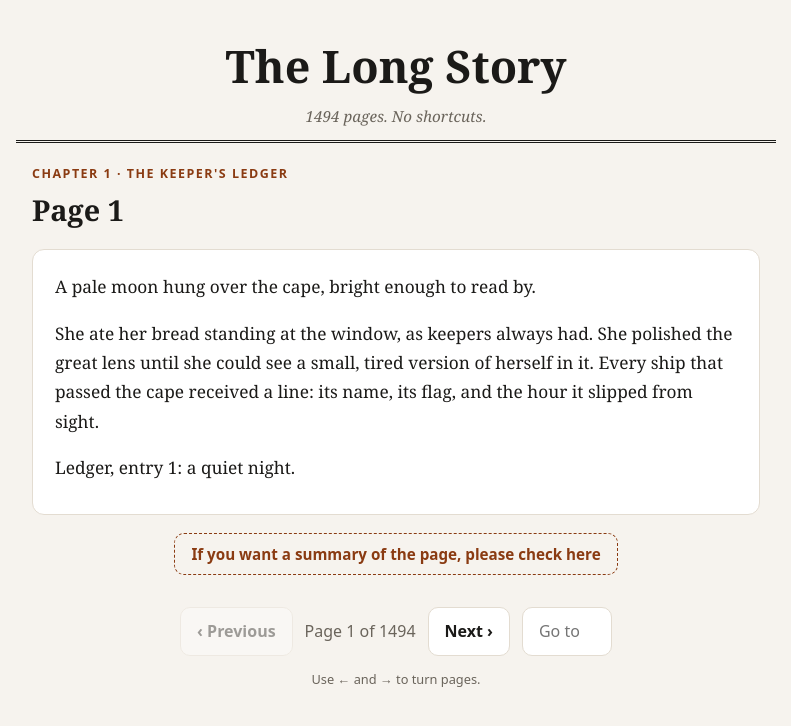
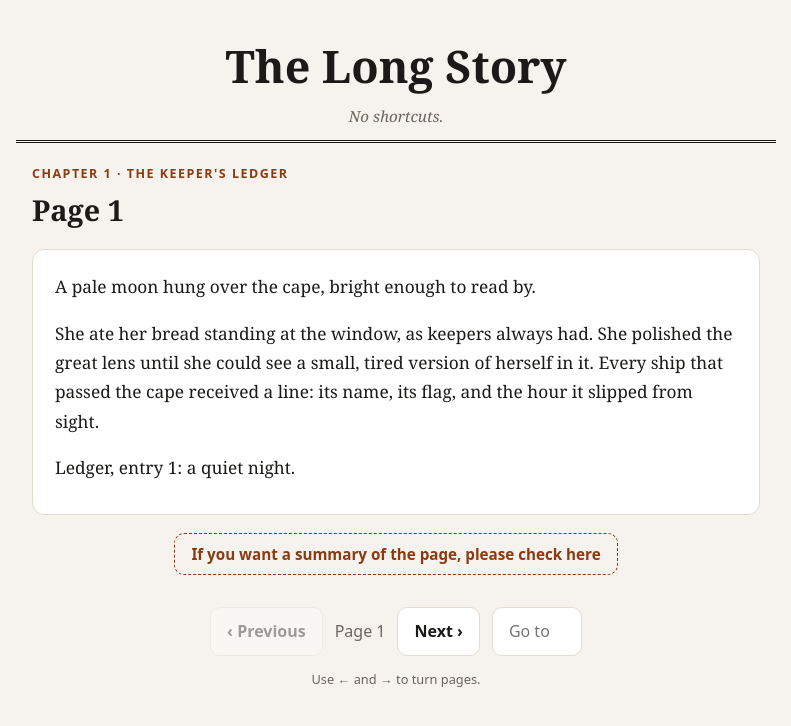
Before and after one commit to danna-netizen/news, a plain HTML site: page index.html in a window 1280 px wide. Shown: the whole page, without its empty margins (244-1035 px from the left). Drawn offline with Linux system fonts and the light colour scheme.

Commit message:
Hide total page count from the UI
Co-Authored-By: Claude Sonnet 5.5 <noreply@anthropic.com>

```diff
--- a/index.html
+++ b/index.html
@@ -3,7 +3,7 @@
 <head>
 <meta charset="utf-8">
 <meta name="viewport" content="width=device-width, initial-scale=1">
-<title>The Long Story · 1494 Pages</title>
+<title>The Long Story</title>
 <style>
   :root { --bg:#f6f3ee; --card:#fff; --fg:#1b1a18; --muted:#6a645b; --accent:#8a3b12; --line:#e3dcd1; --warn:#fff4d6; }
   @media (prefers-color-scheme: dark) { :root { --bg:#141210; --card:#201d1a; --fg:#f2ede6; --muted:#a29a8e; --accent:#e8935a; --line:#37322c; --warn:#3a2f12; } }
@@ -36,7 +36,7 @@
 <body>
 <header class="mast">
   <h1>The Long Story</h1>
-  <p>1494 pages. No shortcuts.</p>
+  <p>No shortcuts.</p>
 </header>
 
 <div id="book">
@@ -53,7 +53,7 @@
     <button id="prev">‹ Previous</button>
     <span id="info"></span>
     <button id="next">Next ›</button>
-    <input id="jump" type="number" min="1" max="1494" placeholder="Go to…" aria-label="Go to page">
+    <input id="jump" type="number" min="1" placeholder="Go to…" aria-label="Go to page">
   </div>
   <footer>Use ← and → to turn pages.</footer>
 </div>
@@ -283,7 +283,7 @@ function draw() {
   $("ptitle").textContent = d.title;
   const sheet = $("sheet"); sheet.innerHTML = "";
   d.paras.forEach(t => { const el = document.createElement("p"); el.textContent = t; if (d.fact) el.className = "fact"; sheet.appendChild(el); });
-  $("info").textContent = `Page ${page} of ${TOTAL}`;
+  $("info").textContent = `Page ${page}`;
   $("prev").disabled = page === 1;
   $("next").disabled = page === TOTAL;
   $("sumwrap").hidden = page > LAST_SUMMARY_PAGE;
```
